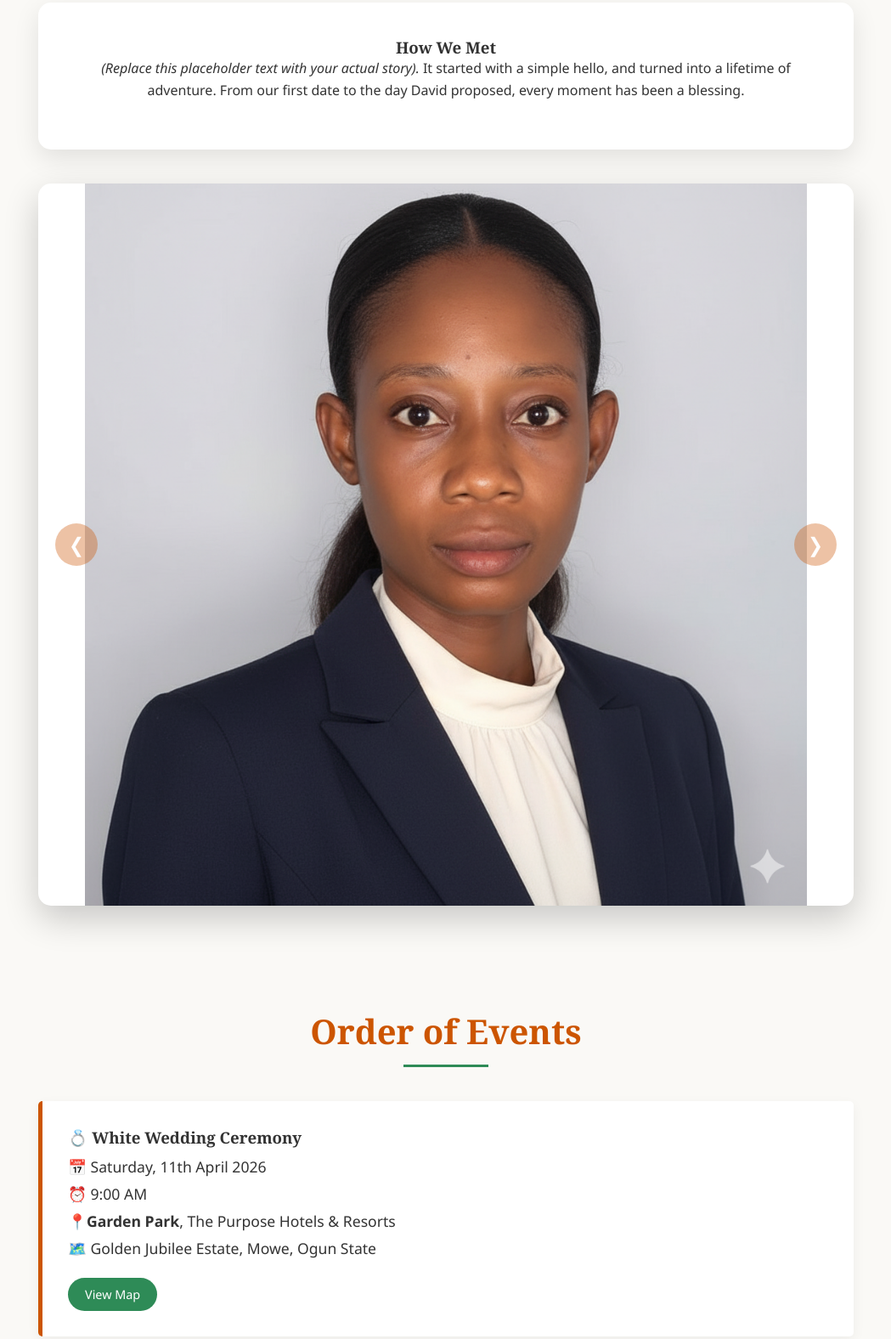
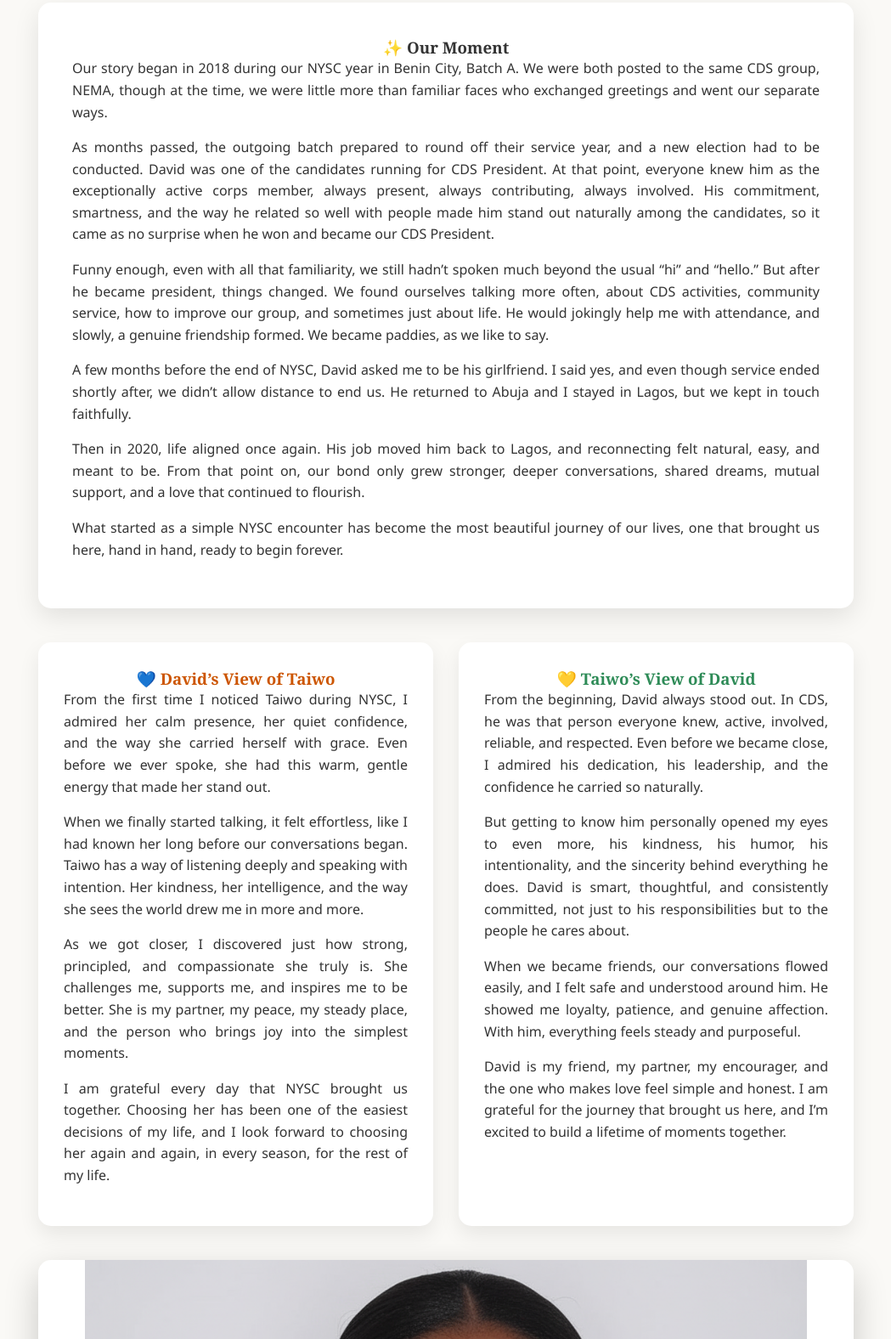
Before and after one commit to davidakanjii/wedding_ceremony, a plain HTML site: page wedding-website/index.html in a window 1280 px wide. Shown: the part 1525-3101 px from the top of the page at 85% size, without its empty margins (115-1164 px from the left). Drawn offline with Linux system fonts and the light colour scheme.

Commit message:
Update index.html

```diff
--- a/wedding-website/index.html
+++ b/wedding-website/index.html
@@ -429,16 +429,69 @@
 
     <section class="reveal">
         <h2 class="section-title">Our Moment</h2>
+
         <div class="story-container">
-            <h3>How We Met</h3>
-            <p><em>(Replace this placeholder text with your actual story).</em> It started with a simple hello, and turned into a lifetime of adventure. From our first date to the day David proposed, every moment has been a blessing.</p>
+            <h3>✨ Our Moment</h3>
+
+            <p style="text-align: justify;">
+                Our story began in 2018 during our NYSC year in Benin City, Batch A. We were both posted to the same CDS group, NEMA, though at the time, we were little more than familiar faces who exchanged greetings and went our separate ways.
+            </p>
+            <p style="text-align: justify;">
+                As months passed, the outgoing batch prepared to round off their service year, and a new election had to be conducted. David was one of the candidates running for CDS President. At that point, everyone knew him as the exceptionally active corps member, always present, always contributing, always involved. His commitment, smartness, and the way he related so well with people made him stand out naturally among the candidates, so it came as no surprise when he won and became our CDS President.
+            </p>
+            <p style="text-align: justify;">
+                Funny enough, even with all that familiarity, we still hadn’t spoken much beyond the usual “hi” and “hello.” But after he became president, things changed. We found ourselves talking more often, about CDS activities, community service, how to improve our group, and sometimes just about life. He would jokingly help me with attendance, and slowly, a genuine friendship formed. We became paddies, as we like to say.
+            </p>
+            <p style="text-align: justify;">
+                A few months before the end of NYSC, David asked me to be his girlfriend. I said yes, and even though service ended shortly after, we didn’t allow distance to end us. He returned to Abuja and I stayed in Lagos, but we kept in touch faithfully.
+            </p>
+            <p style="text-align: justify;">
+                Then in 2020, life aligned once again. His job moved him back to Lagos, and reconnecting felt natural, easy, and meant to be. From that point on, our bond only grew stronger, deeper conversations, shared dreams, mutual support, and a love that continued to flourish.
+            </p>
+            <p style="text-align: justify;">
+                What started as a simple NYSC encounter has become the most beautiful journey of our lives, one that brought us here, hand in hand, ready to begin forever.
+            </p>
+        </div>
+
+        <div style="display: flex; flex-wrap: wrap; gap: 30px; margin-top: 40px; margin-bottom: 40px;">
+
+            <div style="flex: 1; min-width: 300px; background: white; padding: 30px; border-radius: 15px; box-shadow: 0 10px 25px rgba(0,0,0,0.08);">
+                <h3 style="color: var(--burnt-orange);">💙 David’s View of Taiwo</h3>
+                <p style="text-align: justify;">
+                    From the first time I noticed Taiwo during NYSC, I admired her calm presence, her quiet confidence, and the way she carried herself with grace. Even before we ever spoke, she had this warm, gentle energy that made her stand out.
+                </p>
+                <p style="text-align: justify;">
+                    When we finally started talking, it felt effortless, like I had known her long before our conversations began. Taiwo has a way of listening deeply and speaking with intention. Her kindness, her intelligence, and the way she sees the world drew me in more and more.
+                </p>
+                <p style="text-align: justify;">
+                    As we got closer, I discovered just how strong, principled, and compassionate she truly is. She challenges me, supports me, and inspires me to be better. She is my partner, my peace, my steady place, and the person who brings joy into the simplest moments.
+                </p>
+                <p style="text-align: justify;">
+                    I am grateful every day that NYSC brought us together. Choosing her has been one of the easiest decisions of my life, and I look forward to choosing her again and again, in every season, for the rest of my life.
+                </p>
+            </div>
+
+            <div style="flex: 1; min-width: 300px; background: white; padding: 30px; border-radius: 15px; box-shadow: 0 10px 25px rgba(0,0,0,0.08);">
+                <h3 style="color: var(--sea-green);">💛 Taiwo’s View of David</h3>
+                <p style="text-align: justify;">
+                    From the beginning, David always stood out. In CDS, he was that person everyone knew, active, involved, reliable, and respected. Even before we became close, I admired his dedication, his leadership, and the confidence he carried so naturally.
+                </p>
+                <p style="text-align: justify;">
+                    But getting to know him personally opened my eyes to even more, his kindness, his humor, his intentionality, and the sincerity behind everything he does. David is smart, thoughtful, and consistently committed, not just to his responsibilities but to the people he cares about.
+                </p>
+                <p style="text-align: justify;">
+                    When we became friends, our conversations flowed easily, and I felt safe and understood around him. He showed me loyalty, patience, and genuine affection. With him, everything feels steady and purposeful.
+                </p>
+                <p style="text-align: justify;">
+                    David is my friend, my partner, my encourager, and the one who makes love feel simple and honest. I am grateful for the journey that brought us here, and I’m excited to build a lifetime of moments together.
+                </p>
+            </div>
+
         </div>
 
         <div class="carousel-container">
             <div class="carousel-slide active" style="background-image: url('David 1.jpg');"></div>
             <div class="carousel-slide" style="background-image: url('Taiwo 1.png');"></div>
-            <div class="carousel-slide" style="background-image: url('David 2.png');"></div>
-            <div class="carousel-slide" style="background-image: url('Taiwo 2.png');"></div>
 
             <button class="carousel-btn prev-btn">❮</button>
             <button class="carousel-btn next-btn">❯</button>
@@ -480,7 +533,7 @@
     <section class="reveal">
         <h2 class="section-title">Gift & Support</h2>
         <div class="gift-section">
-            <p>Your presence is the greatest gift. However, if you wish to support us with a token, please use the details below.</p>
+            <p>Your love, prayers, and presence on our special day are all the gifts we could ever ask for. However, should you wish to bless us with a gift, a monetary contribution would be sincerely appreciated. Our dedicated account details are listed below..</p>
 
             <div class="bank-card">
                 <h3>DAVID AKANJI</h3>
```
